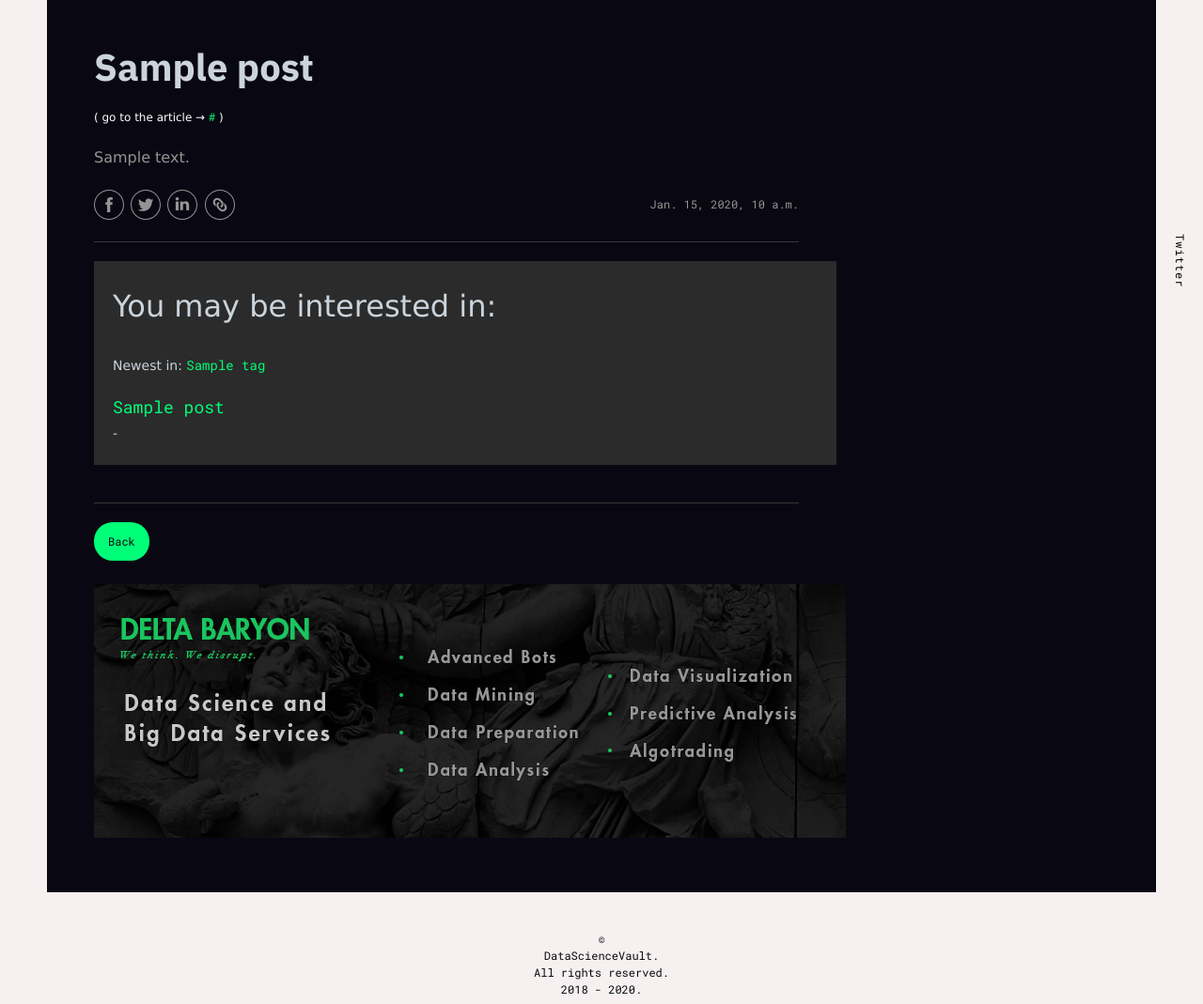
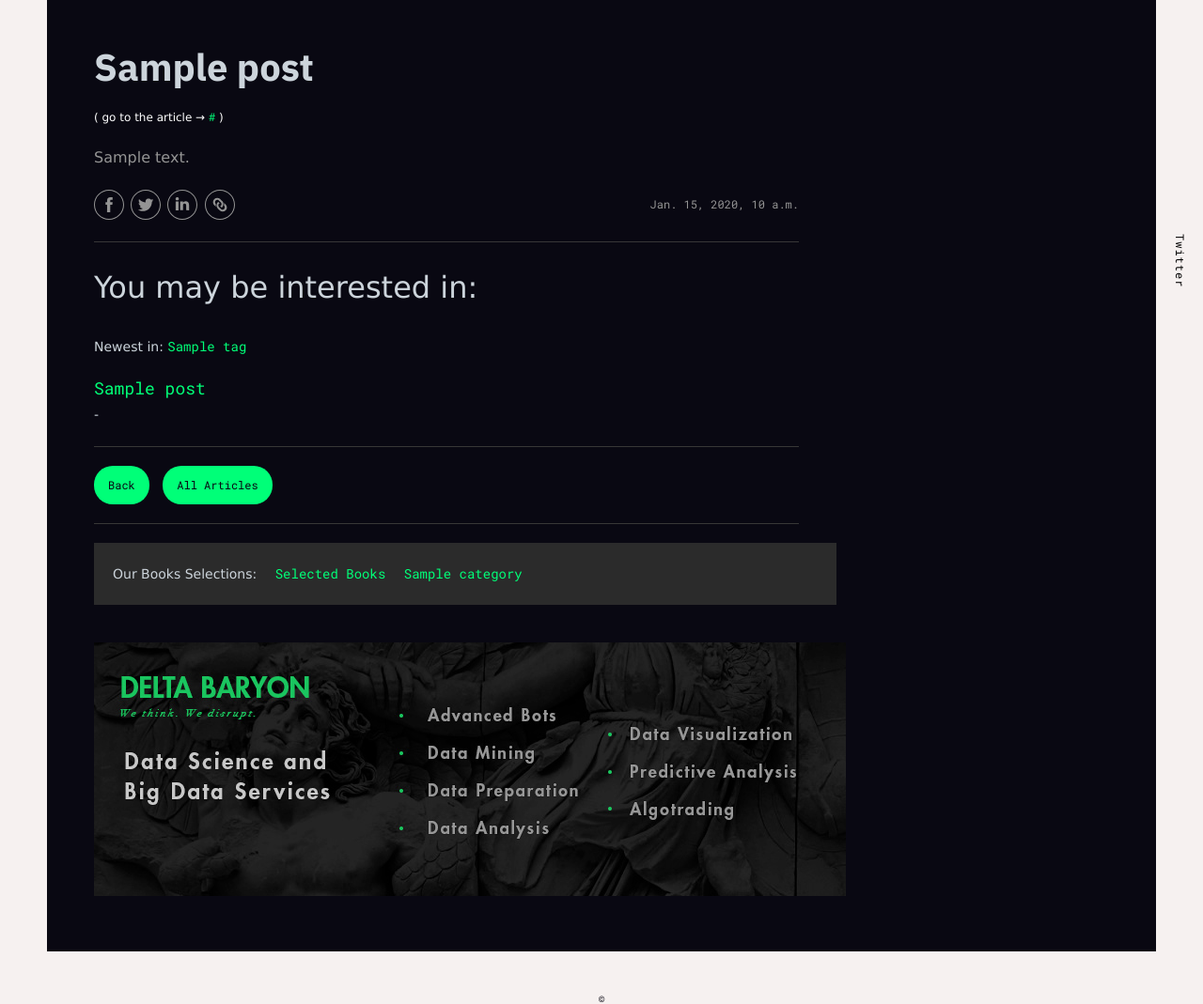
Before and after one commit to qu4ku/dshub-website, a Django app: a page that uses src/templates/base.html in a window 1280 px wide. Shown: the part 81-1150 px from the top of the page at 94% size. Run offline with Django 3.2, Linux system fonts and the light colour scheme; tables that the repository leaves empty hold one stand-in row (values such as "Sample post"); some libraries are stand-ins or nearby versions.

Commit message:
post detail > all articles button + book selectoins section

```diff
--- a/src/core/views.py
+++ b/src/core/views.py
@@ -6,6 +6,7 @@ from django.utils.dateparse import parse_date
 from django.utils.text import slugify
 
 from .models import Post, Feed, Tag, OtherTag
+from books.models import BookCategory
 
 
 def generate_top_tags(cap=20):
@@ -69,9 +70,13 @@ def post_detail_view(request, slug):
 	for tag in tags:
 		top_posts = Post.objects.all().filter(tags=tag)[:post_cap]
 		tags_dict[tag] = top_posts
+
+	book_categories = BookCategory.objects.filter(is_active=True)
+
 	context = {
 		'post': post,
 		'tags': tags_dict,
+		'book_categories': book_categories,
 	}
 
 	return render(request, template, context)
--- a/src/static/css/styles.css
+++ b/src/static/css/styles.css
@@ -380,6 +380,14 @@ input[type=search] {
 	margin-bottom: 20px;
 }
 
+.post__nav {
+	margin-bottom: 20px;
+}
+
+.post__nav a {
+	margin-right: 10px;
+}
+
 /*------------------ CONTENT-RIGHT ------------------*/
 
 .content-right{
@@ -755,19 +763,19 @@ input[type=search] {
 }
 
 
-.categories {
+.book-categories {
 	background: #2b2b2b;
 	padding: 20px;
 	width: 100%;
 	margin-bottom: 40px;
 }
 
-.categories-title {
+.book-categories-title {
 	display: inline-block;
 	margin-right: 15px
 }
 
-.category {
+.book-category {
 	display: inline-block;
 	margin-right: 15px;
 }
--- a/src/templates/base.html
+++ b/src/templates/base.html
@@ -105,26 +105,11 @@
 
 	</header>
 
-	{% comment %} <div class="content">
-		{% block content %}
-		{% endblock content %}
-
-
-		<div class="content-right">
-			{% block content-right %}
-			{% endblock content-right %}
-		</div>
-	</div> {% endcomment %}
 
 	{% block content %}{% endblock content %}
 
 
-
-
-
 	<footer class="footer">
-
-			<!-- <img src="{% static 'img/footer-eye.png' %}"" alt="" class="footer-img"> -->
 			<div class="footer-text">
 				© <br>
 				DataScienceVault.<br>
--- a/src/templates/post-detail.html
+++ b/src/templates/post-detail.html
@@ -40,8 +40,28 @@
 			{% endif %}
 		</div> <!-- end-post -->
 
+		<div class="post__nav">
+			<a class="button-standard" href="" onclick="if (document.referrer.indexOf(window.location.host) !== -1) { history.go(-1); return false; } else { window.location.href = '/'; }">Back</a>
+			<a class="button-standard" href="{% url 'home' %}">All Articles</a>
+		</div>
 
-		<a class="button-standard" href="" onclick="if (document.referrer.indexOf(window.location.host) !== -1) { history.go(-1); return false; } else { window.location.href = '/'; }">Back</a>
+		<div class="post__line"></div>
+
+		<!-- Book Selections -->
+		{% if book_categories %}
+			<div class="book-categories">
+				<h3 class="book-categories-title">Our Books Selections:</h3>
+				<a class="book-category" href="{% url 'books' %}"><h3>Selected Books</h3></a>
+				{% for category in book_categories %}
+					<a class="book-category" href="{{ category.get_absolute_url }}"><h3>{{ category.title }}</h3></a>
+				{% endfor %}
+			</div>
+		{% else %}
+			<div class="book-categories">
+				<h3 class="book-categories-title">Our Book Selections:</h3>
+				<a class="book-category" href="{% url 'books' %}"><h3>Selected Books</h3></a>
+			</div>
+		{% endif %}
 
 		{% include 'includes/horizontal-adv-01.html' %}
 
```
Also changed, not shown: src/books/templates/book-category.html (+12 -12 lines), src/books/templates/books.html (+5 -5 lines), src/books/views.py (+7 -7 lines).
